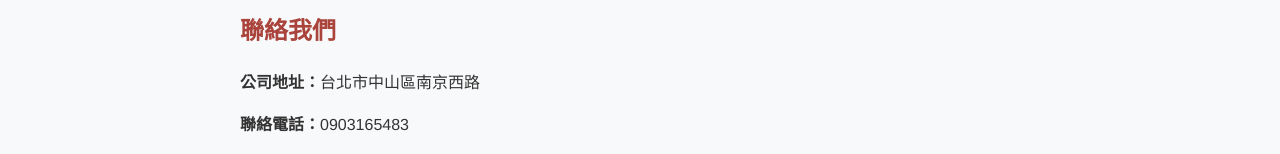
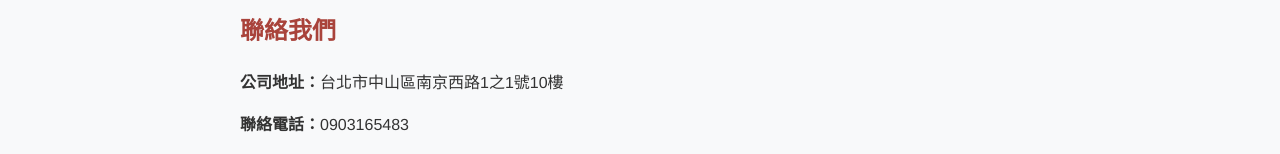
Before and after one commit to panglotlabs/bigstas.github.io, a plain HTML site: page index.html in a window 1280 px wide. Shown: the part 558-712 px from the top of the page. Drawn offline with Linux system fonts and the light colour scheme.

Commit message:
chore: fix address

```diff
--- a/index.html
+++ b/index.html
@@ -72,7 +72,7 @@
 
         <section>
             <h2>聯絡我們</h2>
-            <p><strong>公司地址：</strong>台北市中山區南京西路</p>
+            <p><strong>公司地址：</strong>台北市中山區南京西路1之1號10樓</p>
             <p><strong>聯絡電話：</strong>0903165483</p>
             <p><strong>公司統一編號：</strong>00007561</p>
             <p><strong>母公司：</strong>Panglot Labs Ltd</p>
```
